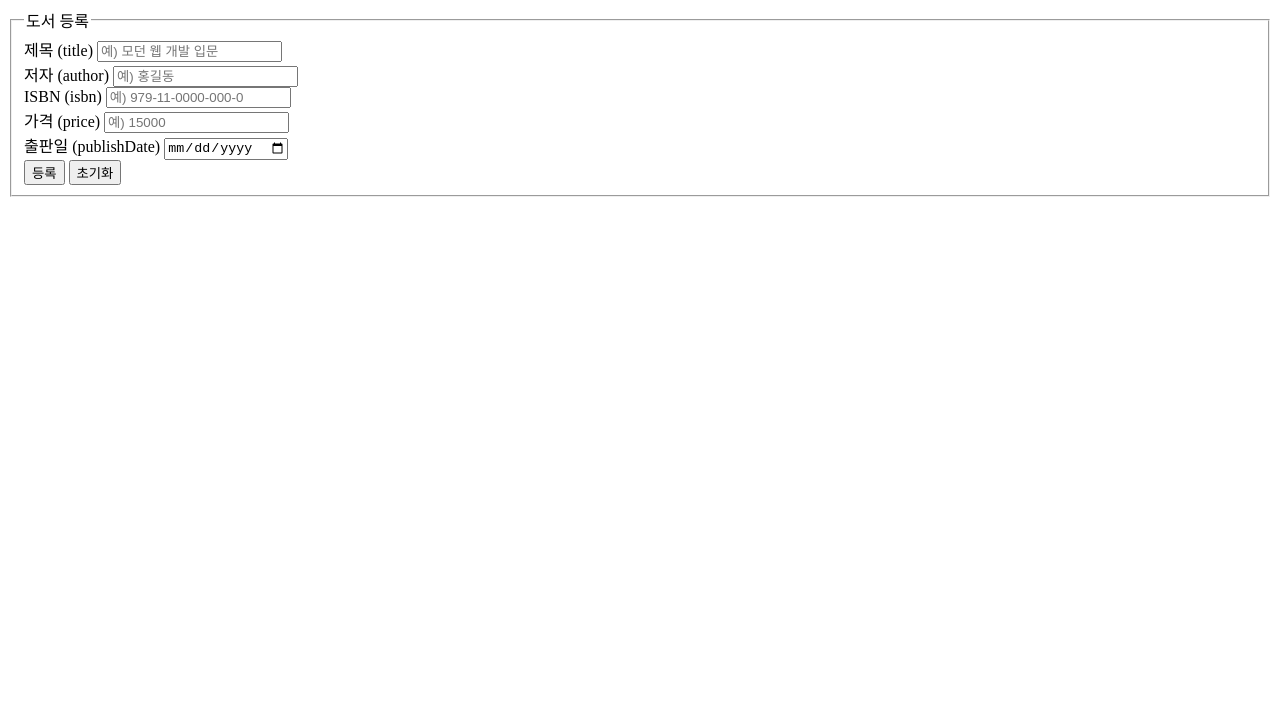
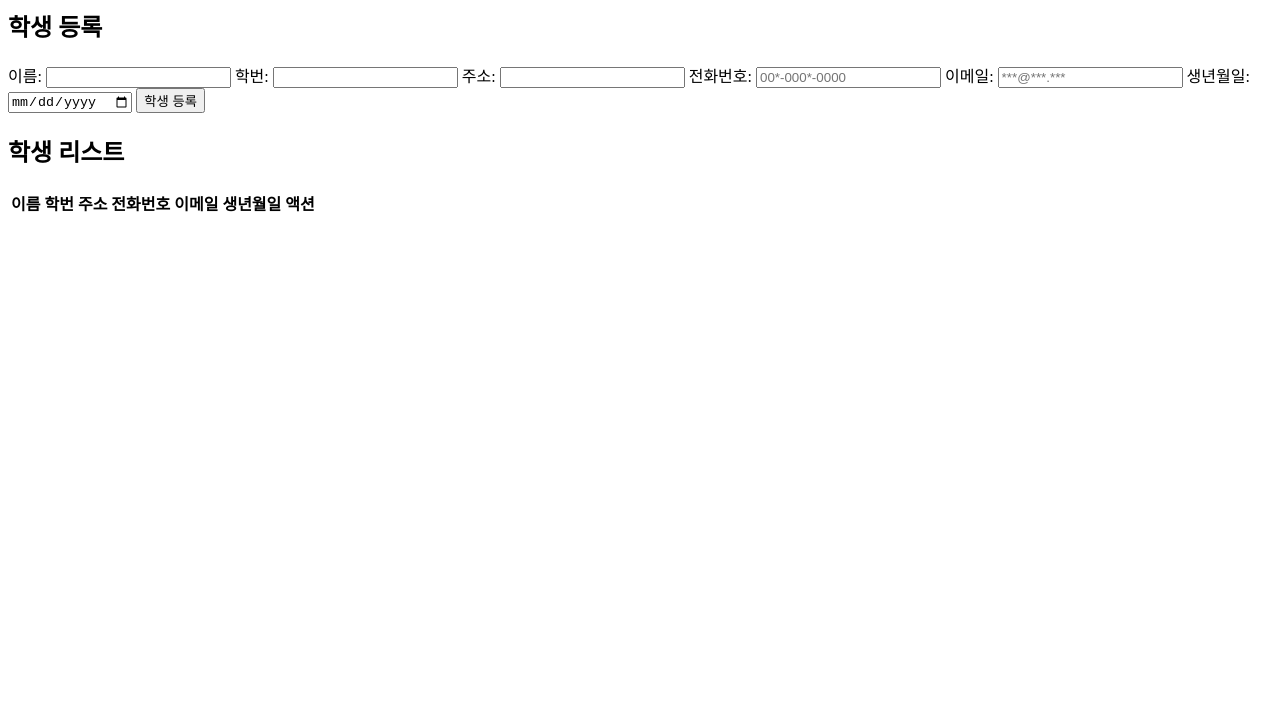
Before and after one commit to Liseon01/Html_CSS_JavaScript_App, a plain HTML site: page 01Book/js/book-client-step01.html in a window 1280 px wide. Shown: the part 81-800 px from the top of the page. Drawn offline with Linux system fonts and the light colour scheme.

Commit message:
Start Assignment

```diff
--- a/01Book/js/book-client-step01.html
+++ b/01Book/js/book-client-step01.html
@@ -1,63 +1,59 @@
 <!DOCTYPE html>
 <html lang="ko">
 <head>
-  <meta charset="UTF-8" />
-  <meta name="viewport" content="width=device-width, initial-scale=1.0"/>
-  <title>book-client-step01.html | 도서 등록</title>
+    <meta charset="UTF-8">
+    <meta name="viewport" content="width=device-width, initial-scale=1.0">
+    <title>학생 관리 시스템</title>
 </head>
 <body>
-  <h1>[실습1 - Html] Book Html Form 화면 작성하기</h1>
-  <form id="bookForm" action="#" method="post" novalidate>
-    <fieldset>
-      <legend>도서 등록</legend>
+    <h1>학생 관리 시스템</h1>
 
-      <div class="row">
-        <label for="title">제목 (title)</label>
-        <input type="text" id="title" name="title" placeholder="예) 모던 웹 개발 입문" required />
-      </div>
+    <div>
+        <h2>학생 등록</h2>
+        <form>
+            <label for="name">이름:</label>
+            <input type="text" name="name" id="name" required>
 
-      <div class="row">
-        <label for="author">저자 (author)</label>
-        <input type="text" id="author" name="author" placeholder="예) 홍길동" required />
-      </div>
+            <label for="studentNumber">학번:</label>
+            <input type="text" name="studentNumber" id="studentNumber" required>
 
-      <div class="row">
-        <label for="isbn">ISBN (isbn)</label>
-        <input
-          type="text"
-          id="isbn"
-          name="isbn"
-          placeholder="예) 979-11-0000-000-0"
-          pattern="^[0-9\-]{10,17}$"
-          title="숫자와 하이픈(-)으로 된 10~17자"
-          required
-        />
-      </div>
+            <label for="address">주소:</label>
+            <input type="text" name="address" id="address" required>
 
-      <div class="row">
-        <label for="price">가격 (price)</label>
-        <input
-          type="text"
-          id="price"
-          name="price"
-          placeholder="예) 15000"
-          inputmode="numeric"
-          pattern="^[0-9]+$"
-          title="숫자만 입력"
-          required
-        />
-      </div>
+            <label for="phoneNumber">전화번호:</label>
+            <input type="text" name="phoneNumber" id="phoneNumber"
+                placeholder="00*-000*-0000"
+                pattern="[0-9]{2,3}-[0-9]{3,4}-[0-9]{4}"
+                required>
 
-      <div class="row">
-        <label for="publishDate">출판일 (publishDate)</label>
-        <input type="date" id="publishDate" name="publishDate" required />
-      </div>
+            <label for="email">이메일:</label>
+            <input type="email" name="email" id="email"
+                placeholder="***@***.***"
+                required>
 
-      <div class="actions">
-        <button type="submit">등록</button>
-        <button type="reset">초기화</button>
-      </div>
-    </fieldset>
-  </form>
+            <label for="dateOfBirth">생년월일:</label>
+            <input type="date" name="dateOfBirth" id="dateOfBirth">
+
+            <button type="submit">학생 등록</button>
+        </form>
+    </div>
+
+    <div>
+        <h2>학생 리스트</h2>
+        <table>
+            <thead>
+                <tr>
+                    <th>이름</th>
+                    <th>학번</th>
+                    <th>주소</th>
+                    <th>전화번호</th>
+                    <th>이메일</th>
+                    <th>생년월일</th>
+                    <th>액션</th>
+                </tr>
+            </thead>
+            <tbody></tbody>
+        </table>
+    </div>
 </body>
 </html>
```
Also changed, not shown: 00Student/js/student-client-step01.html (+22 -36 lines).
